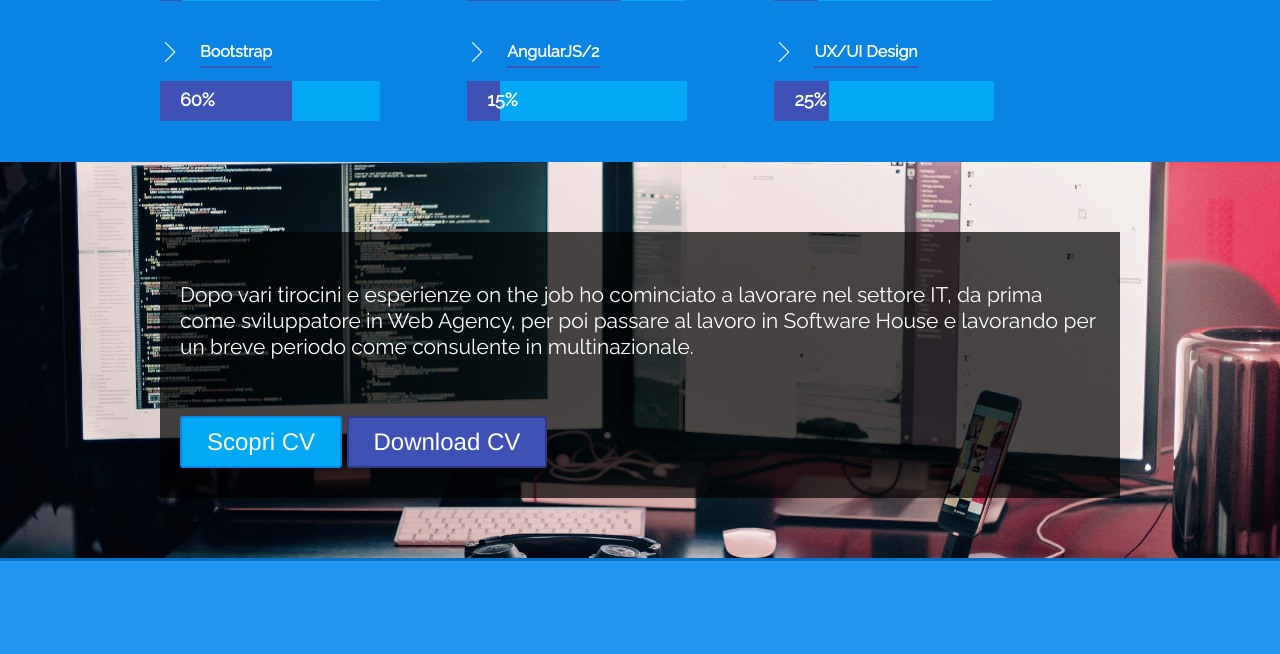
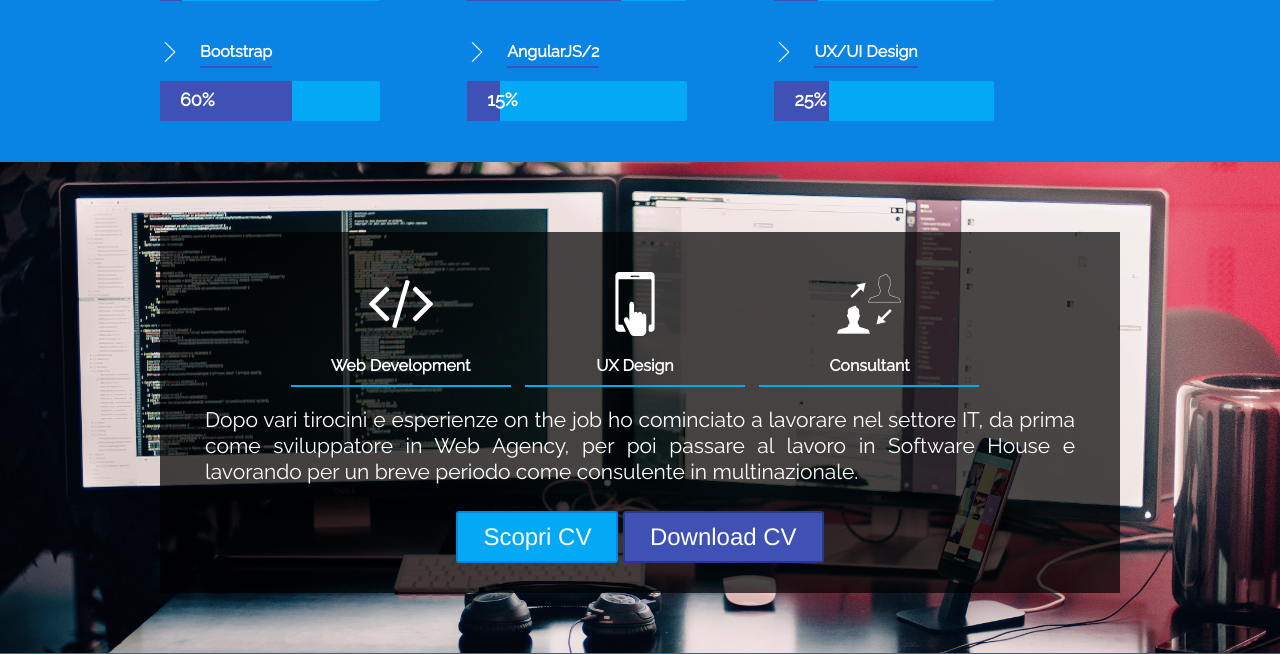
Before and after one commit to RiccardoSchifaudo94/schiri_site, a PHP site: page / in a window 1280 px wide. Shown: the part 1846-2500 px from the top of the page. Run offline with PHP 8.4, Linux system fonts and the light colour scheme.

Commit message:
restyle brand e job section

```diff
--- a/css/style.css
+++ b/css/style.css
@@ -221,6 +221,7 @@ body {
     border: none;
     text-align: center;
     max-width: 880px;
+    padding-top: 30px;
 }
 .schiri_welcome_box h3{
 	margin-bottom:20px;
@@ -259,6 +260,23 @@ body {
 	padding:20px;
 	background-color: #2196F3;
 	border-top: 3px solid #0971c4;
+}
+.schiri_interests_icon_block {
+    width: 220px;
+    border-bottom: 2px solid #03a9f4;
+    margin-right: 10px;
+    display: inline-block;
+    text-align: center;
+}
+.schiri_interests_icon_block img,
+.schiri_interests_icon_block strong {
+    display: block;
+    margin: 0 auto;
+    padding: 10px 5px;
+}
+.schiri_box_section p {
+    text-align: justify;
+    padding: 20px 25px 0px;
 }
 .schiri_skills{
 	background-color: #0983e4;
@@ -310,6 +328,7 @@ body {
     background-color: rgba(0, 0, 0, 0.7);
     padding: 30px 20px;
     height: auto;
+    text-align:center;
 }
 .schiri_timeline {
     border-top: 2px solid #2b3885;
--- a/index.html
+++ b/index.html
@@ -47,6 +47,7 @@
 		<div class="schiri_content schiri_bkg_1">
 			<div class="schiri_container">
 				<div class="schiri_welcome_box">
+					<img src="img/logo_schiri_color_2.png">
 					<h1>Riccardo Schifaudo</h1>
 					<h4>Web Developer - Traveller - Dreamer</h4>
 					<a href="#about"><button class="schiri_btn">Scopri</button></a>
@@ -162,6 +163,18 @@
 		<div class="schiri_content schiri_cv schiri_bkg_2">
 			<div class="schiri_container">
 				<div class="schiri_box_section">
+					<div class="schiri_interests_icon_block">
+						<img src="img/code.png">
+						<strong>Web Development</strong>
+					</div>
+					<div class="schiri_interests_icon_block">
+						<img src="img/touch-screen.png">
+						<strong>UX Design</strong>
+					</div>
+					<div class="schiri_interests_icon_block">
+						<img src="img/seo-consulting.png">
+						<strong>Consultant</strong>
+					</div>
 					<p>
 						Dopo vari tirocini e esperienze on the job ho cominciato a lavorare nel settore IT, da prima come sviluppatore in Web Agency, per poi passare al lavoro in Software House e lavorando per un breve periodo come consulente in multinazionale.
 					</p>
```
Also changed, not shown: img/code.png (added), img/logo_schiri_black.png, img/logo_schiri_color.png, img/logo_schiri_color_2.png, img/logo_schiri_white.png, img/seo-consulting.png (added), img/touch-screen.png (added), 1 other file.
